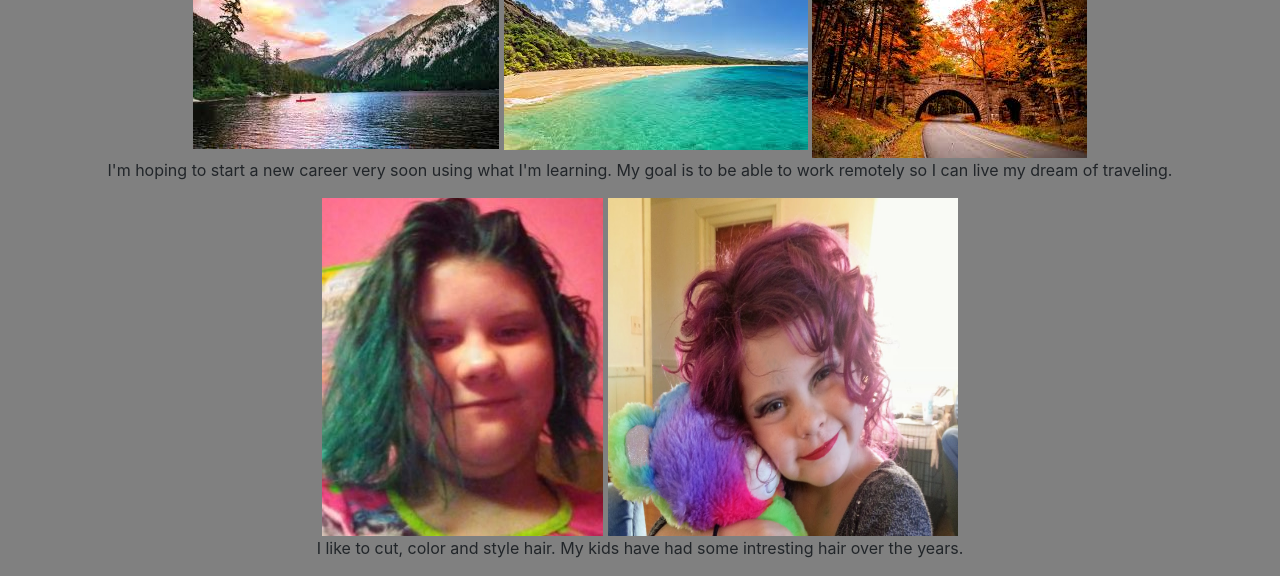
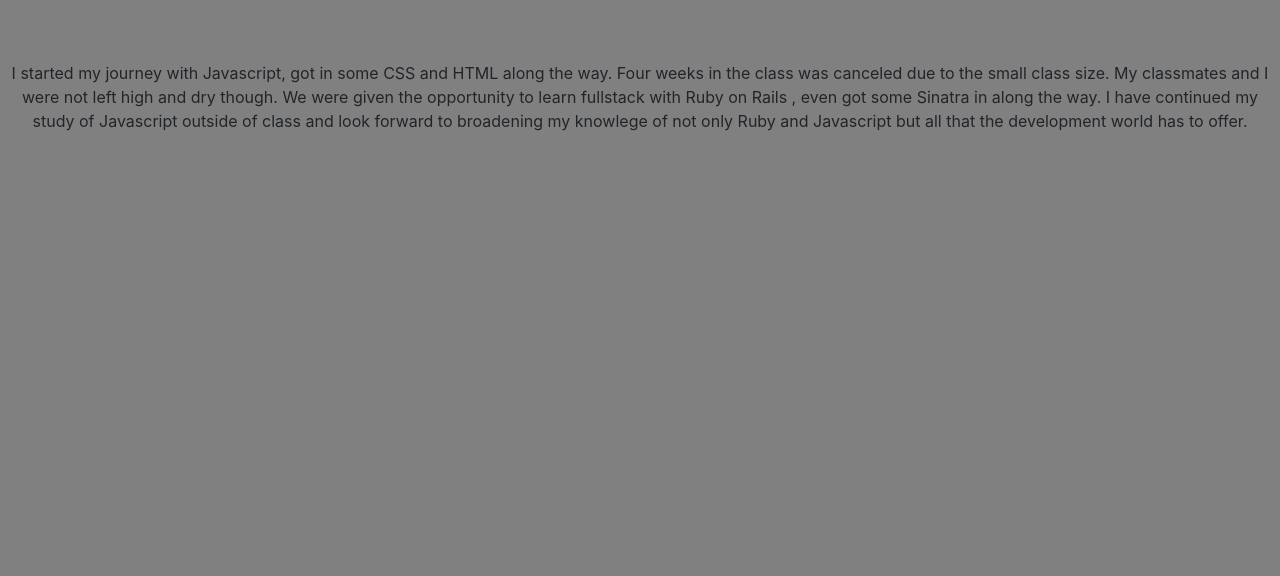
Before and after one commit to KayQuillen/AboutMe2, a plain HTML site: page index.html in a window 1280 px wide. Shown: the part 709-1285 px from the top of the page. After the commit the page ends 858 px from the top, so only its background shows below. Drawn offline with Linux system fonts and the light colour scheme.

Commit message:
Added a bio

```diff
--- a/index.html
+++ b/index.html
@@ -23,19 +23,31 @@
   <h1>ABOUT ME</h1>
 
   <br>
-  <img src="ME.JPG" alt="">
+  <img height="300px" width="300px" src="ME.JPG" alt="picture">
   <br>
-  <H2>This is me</H2>
+  <!-- <H2>This is me</H2> -->
   <br>
-  <img src="pink mount.jfif" alt="">
-  <img src="Hawaii.jfif" alt="" srcset="">
-  <img src="maine.jfif" alt="">
+  <img height="200px" width="200px" src="pink mount.jfif" alt="">
+  <img height="200px" width="200px" src="Hawaii.jfif" alt="" srcset="">
+  <img height="200px" width="200px" src="maine.jfif" alt="">
   <br>
-  <p>I'm hoping to start a new career very soon using what I'm learning. My goal is to be able to work remotely so I can live my dream of traveling.</p>
+  <p>
+    I am very new to the developer world. In fact, before Feb. 2020, I had never even seen code. Needless to say, making the decision
+    to change careers was a scary one. I had made up my mind to change my life, so for the last three months I have immersed myself in
+    programming. I have linked a few of my projects above.
+  </p>
+  <br>
+  <br>
+  <p>
+    I started my journey with Javascript, got in some CSS and HTML along the way. Four weeks in the class was canceled due to the small class
+    size. My classmates and I were not left high and dry though. We were given the opportunity to learn fullstack with Ruby on Rails ,
+    even got some Sinatra in along the way. I have continued my study of Javascript outside of class and look forward to broadening my
+    knowlege of not only Ruby and Javascript but all that the development world has to offer.
+  </p>
 
-  <img src="BeaGreen.jpg" alt="">
+  <!-- <img src="BeaGreen.jpg" alt=""> -->
 
-  <img src="Olivia.jpg" alt="" width="350" height="338">
-  <p>I like to cut, color and style hair. My kids have had some intresting hair over the years.</p>
+  <!-- <img src="Olivia.jpg" alt="" width="350" height="338"> -->
+  <!-- <p>I like to cut, color and style hair. My kids have had some intresting hair over the years.</p> -->
 </body>
 </html>
```
